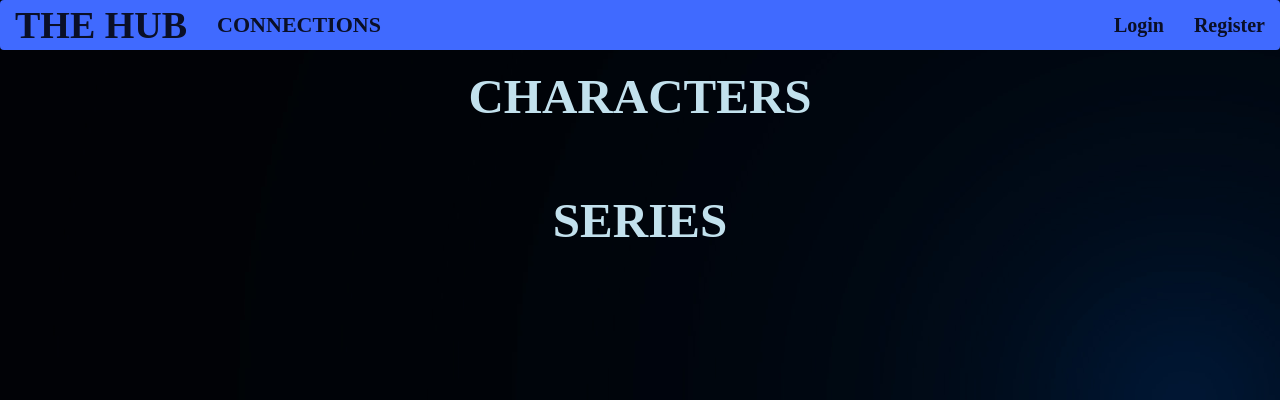
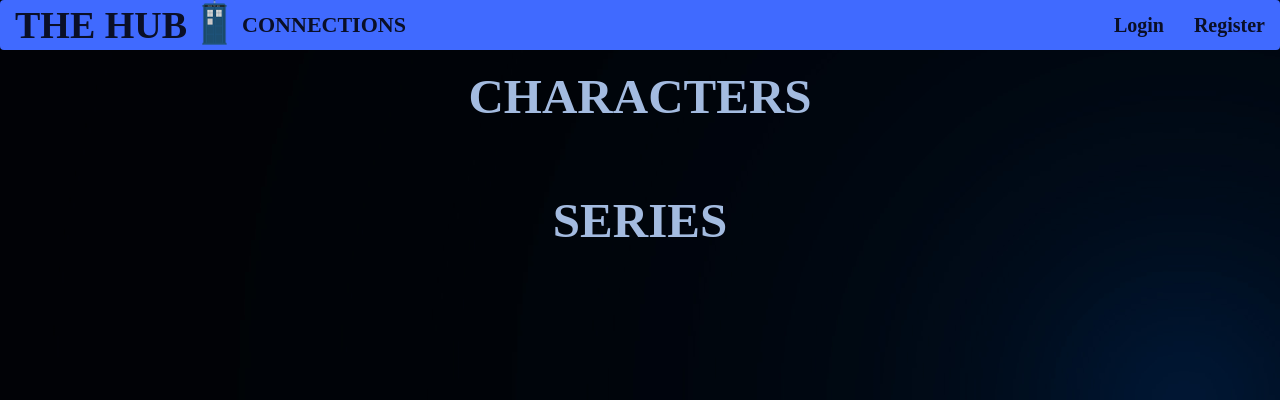
Before and after one commit to marysophiam/The_Hub, a Flask app: page / in a window 1280 px wide. Shown: the top 400 px of the page. Run offline with Flask 2, Linux system fonts and the light colour scheme; data that the repository does not hold is empty; some libraries are stand-ins or nearby versions.

Commit message:
added img to navbar

```diff
--- a/static/thehub.css
+++ b/static/thehub.css
@@ -43,7 +43,7 @@ li a {
   font-weight: bold;
   text-align: center;
   font-family: "sans-serif";
-  color: #c2e1ed;
+  color: #a3bbe0;
 }
 
 
@@ -69,7 +69,8 @@ li a {
 .absolute-text {
   position: absolute;
   bottom: 0;
-  font-size: 15px;
+  color: #fff;
+  font-size: 14px;
   font-family: "sans-serif";
   font-weight: bold;
   padding: 40px 20px;
--- a/templates/base.html
+++ b/templates/base.html
@@ -20,6 +20,7 @@
         <span class="icon-bar"></span>
       </button>
       <a class="navbar-brand" style="color: #0a0f27" href="/">THE HUB</a>
+      <img src="static/img/tiny_tardis.png">
     </div>
     <!-- Collect the nav links, forms, and other content for toggling -->
     <div class="collapse navbar-collapse" id="bs-example-navbar-collapse-1">
```
Also changed, not shown: static/img/tiny_tardis.png (added).
